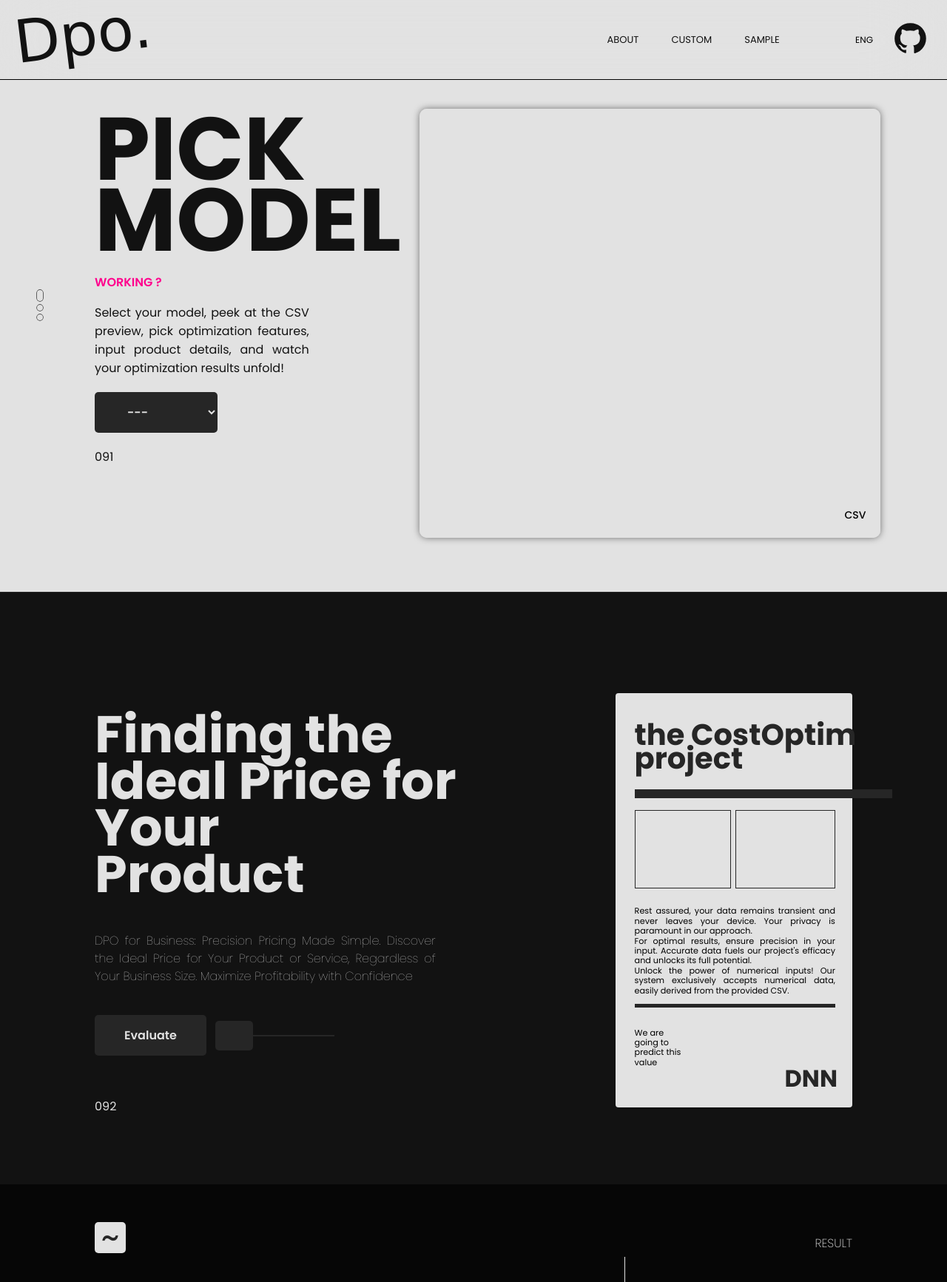
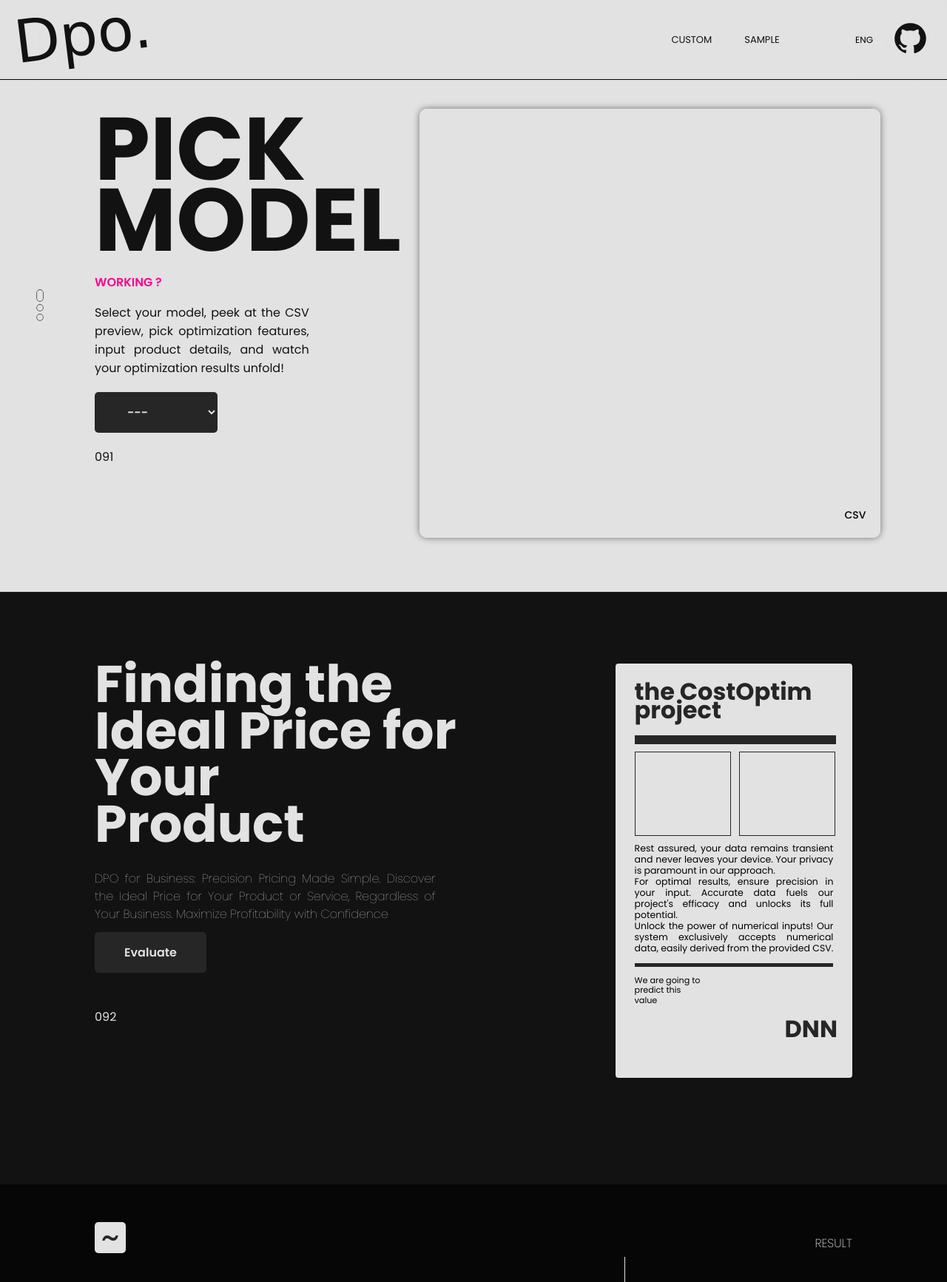
Before and after one commit to AMN-D/PRICEOPTIM, a Django app: template price_optimisation/files/templates/custom.html in a window 1280 px wide. Shown: the top 1733 px of the page at 74% size. Run offline with Django 4.2, Linux system fonts and the light colour scheme; the template is opened without the code that fills it, so the values that code supplies are empty; some web fonts are replaced.

Commit message:
fixed styling and made it a little bit responsive

```diff
--- a/price_optimisation/files/static/style.css
+++ b/price_optimisation/files/static/style.css
@@ -758,7 +758,6 @@ footer {
     justify-content: space-between;
     align-items: flex-start;
     padding: 0 10%;
-    min-height: 200px;
 }
 
 .body-your-feature-input {
@@ -768,7 +767,6 @@ footer {
 }
 
 .body-your-feature-selector {
-    min-height: 200px;
     height: 100vh;
     display: flex;
     flex-direction: column;
@@ -782,12 +780,13 @@ footer {
     font-size: 70px;
     line-height: 0.9;
     color: var(--bg-color);
-    margin-top: 20vh;
+    margin-top: 15%;
+    margin-bottom: 5%;
 }
 
 .body-your-feature-input-paragraph {
     width: 75%;
-    margin-bottom: 5vh;
+    margin-bottom: 2%;
 }
 
 .body-your-feature-input-paragraph p {
@@ -803,68 +802,13 @@ footer {
 
 .body-your-feature-input-main-eval {
     position: relative;
+    display: flex;
+    flex-direction: row;
+    justify-content: space-between;
+    align-items: center;
+    width: 40%;
+    overflow: hidden;
 }
-
-.line-old {
-    position: absolute;
-    top: 50%;
-    left: 20.5vh;
-    height: 2px;
-    background-color: var(--light-black);
-    width: 10rem;
-    transition: width 0.5s ease;
-    width: 20vh;
-}
-
-.line {
-    position: absolute;
-    top: 50%;
-    left: 20.5vh;
-    height: 2px;
-    background-color: var(--neon-pink);
-    width: 0;
-}
-
-.small-canvas-old {
-    position: absolute;
-    top: 1vh;
-    right: 50vh;
-    width: 4vw;
-    height: 5vh;
-    background-color: var(--light-black);
-    border-radius: 5px;
-}
-
-.small-canvas {
-    position: absolute;
-    top: 1vh;
-    right: 50vh;
-    width: 0;
-    height: 5vh;
-    background-color: var(--light-black);
-    border-radius: 5px;
-    overflow: hidden;
-    transition: width 2s;
-}
-
-@keyframes fillLine {
-    from {
-        width: 0;
-    }
-    to {
-        width: 10rem;
-    }
-}
-
-@keyframes fillCanvas {
-    0% {
-        width: 0;
-    }
-    100% {
-        width: 4vw;
-    }
-}
-
 
 .body-your-feature-input-main-eval button.custom-button {
     font-family: "Poppins", sans-serif;
@@ -878,6 +822,17 @@ footer {
     color: var(--bg-color);
     cursor: pointer;
     transition: background-color 0.3s, color 0.3s;
+    animation: none;
+}
+
+@keyframes buttonClickAnimation {
+    0% { transform: scale(1); } /* Start with normal size */
+    50% { transform: scale(0.95); } /* Shrink to 95% of its size */
+    100% { transform: scale(1); } /* Return to normal size */
+}
+
+.body-your-feature-input-main-eval button.custom-button:active {
+    animation: buttonClickAnimation 0.3s ease; /* Apply animation on click */
 }
 
 .body-your-feature-input-main-eval button.custom-button:hover {
@@ -891,41 +846,42 @@ footer {
     font-weight: 400;
     font-style: normal;
     font-size: 16px;
-    margin-top: 5vh;
+    margin-top: 5%;
     color: var(--bg-color);
 }
 
 .body-your-feature-selector-inside {
     background-color: var(--bg-color);
-    height: 70vh;
-    margin-top: 17vh;
+    height: 70%;
+    margin-top: 30%;
     border-radius: 4px;
     display: flex;
     flex-direction: column;
+    overflow: hidden;
 }
 
 .body-your-feature-selector-inside-text {
     align-items: center;
     justify-content: flex-start;
     display: flex;
-    margin-left: 2vw;
-    margin-top: 1vw;
+    margin-left: 8%;
+    margin-top: 1%;
     border-bottom: 12px solid var(--light-black);
-    width: 43.5vh;
+    width: 85%;
 }
 
 .body-your-feature-selector-inside-text h1 {
     font-family: "Poppins", sans-serif;
     font-weight: 700;
     font-style: normal;
-    font-size: 2.5rem;
+    font-size: 2rem;
     color: var(--light-black);
     line-height: 0.8;
 }
 
 .body-your-feature-selector-inside-inside {
-    margin-top: 2vh;
-    height: 15vh;
+    margin-top: 3%;
+    height: 20%;
     width: 100%;
     display: flex;
     flex-direction: row;
@@ -936,17 +892,17 @@ footer {
     overflow-x: auto;
     overflow-y: hidden;
     border: 1px solid var(--light-black);
-    margin-left: 2vw;
-    height: 13vh;
+    margin-left: 8%;
+    height: 14vh;
 }
 
 .body-your-feature-input-main {
-    width: 41.5%;
+    width: 40%;
     overflow-x: auto;
     overflow-y: hidden;
     border: 1px solid var(--light-black);
-    margin-left: 0.5vw;
-    height: 13vh;
+    margin-left: 3.5%;
+    height: 14vh;
 }
 
 .body-your-feature-input-main::-webkit-scrollbar {
@@ -1036,14 +992,14 @@ footer {
 }
 
 .body-your-feature-inside-desc {
-    margin-left: 2vw;
-    width: 21.2vw;
+    margin-left: 8%;
+    width: 84%;
     border-bottom: 5px solid var(--light-black);
 }
 
 .body-your-feature-inside-desc p {
     font-family: 'Poppins', sans-serif;
-    font-size: 0.7rem;
+    font-size: 0.78rem;
     line-height: 1.2;
     text-align: justify;
     font-weight: 400;
@@ -1059,8 +1015,10 @@ footer {
 }
 
 .outcome-div-cover {
-    margin-left: 2vw;
-    width: 5vw;
+    margin-left: 8%;
+    width: 30%;
+    height: 90%;
+    overflow: hidden;
 }
 
 .body-your-feature-outcome-desc {
@@ -1073,8 +1031,7 @@ footer {
 
 .outcome-div-cover-bottom {
     position: relative;
-    margin-top: 2vh;
-    height: 15vh;
+    height: 22%;
     width: 100%;
     display: flex;
     flex-direction: row;
--- a/price_optimisation/files/templates/base.html
+++ b/price_optimisation/files/templates/base.html
@@ -20,7 +20,7 @@
         </div>
         <div class="base-links">
             <ul>
-                <li><a href="##">ABOUT</a></li>
+                <!--<li><a href="##">ABOUT</a></li>-->
                 <li><a href="{% url 'custom' %}">CUSTOM</a></li>
                 <li><a href="#">SAMPLE</a></li>
             </ul>
--- a/price_optimisation/files/templates/custom.html
+++ b/price_optimisation/files/templates/custom.html
@@ -43,14 +43,11 @@
                         Product</h1>
                 </div>
                 <div class="body-your-feature-input-paragraph">
-                    <p>DPO for Business: Precision Pricing Made Simple. Discover the Ideal Price for Your Product or Service, Regardless of Your Business Size. Maximize Profitability with Confidence</p>
+                    <p>DPO for Business: Precision Pricing Made Simple. Discover the Ideal Price for Your Product or Service, Regardless of Your Business. Maximize Profitability with Confidence</p>
                 </div>
                 <div class="body-your-feature-input-main-eval">
                     <button class="custom-button" onclick="retrieveInputFieldValuesAndSendData()">Evaluate</button>
-                    <div class="line-old"></div>
-                    <div class="line"></div>
-                    <canvas class="small-canvas-old"></canvas>
-                    <canvas class="small-canvas"></canvas>
+
                 </div>
                 <div class="body-your-inside-design-input-main">
                     <p>092</p>
@@ -143,17 +140,17 @@
         var scrollPosition = window.scrollY;
         var scroll1 = document.querySelector('.scroll1');
         var scroll2 = document.querySelector('.scroll2');
-        var scroll3 = document.querySelector('.scroll3'); // Select .scroll3 element
+        var scroll3 = document.querySelector('.scroll3');
 
         // Increase the height of the first dot if at the top
-        if (scrollPosition <= 200) { // Adjust the value as desired
+        if (scrollPosition <= 200) {
             scroll1.classList.add('increase');
         } else {
             scroll1.classList.remove('increase');
         }
 
         // Increase the height of the second dot if below the top and within a certain range
-        if (scrollPosition > 200 && scrollPosition <= 800) { // Adjusted the range here
+        if (scrollPosition > 200 && scrollPosition <= 800) {
             scroll2.classList.add('increase');
         } else {
             scroll2.classList.remove('increase');
@@ -167,10 +164,44 @@
         }
     });
 
+    document.addEventListener("DOMContentLoaded", function() {
+        const scroll1 = document.querySelector('.scroll1');
+        const scroll2 = document.querySelector('.scroll2');
+        const scroll3 = document.querySelector('.scroll3');
 
+        scroll1.addEventListener("click", function(event) {
+            event.preventDefault();
+            scrollToSection(".body-your-inside");
+        });
 
+        scroll2.addEventListener("click", function(event) {
+            event.preventDefault();
+            scrollToSection(".body-your-feature");
+        });
 
+        scroll3.addEventListener("click", function(event) {
+            event.preventDefault();
+            scrollToSection(".body-result-inside");
+        });
+    });
 
+    function scrollToSection(sectionSelector) {
+        const targetDiv = document.querySelector(sectionSelector);
+        const targetPosition = getOffset(targetDiv);
+        window.scrollTo({
+            top: targetPosition,
+            behavior: "smooth"
+        });
+    }
+
+    function getOffset(element) {
+        let offset = 0;
+        while (element) {
+            offset += element.offsetTop;
+            element = element.offsetParent;
+        }
+        return offset;
+    }
 
     document.addEventListener("DOMContentLoaded", function() {
         const sampleLink = document.querySelector('a[href="####"]');
@@ -447,19 +478,10 @@
     });
 
     if (allFilled) {
-            const line = document.querySelector('.line');
-            line.style.animation = 'fillLine 2s forwards';
+        // Your existing code for animations here
 
-            setTimeout(function() {
-                const canvas = document.querySelector('.small-canvas');
-                canvas.style.width = '4vw';
-                canvas.style.animation = 'fillCanvas 2s forwards'; // Add animation to fill canvas
-                canvas.style.backgroundColor = 'var(--neon-pink)';
-
-                // Change button color to neon pink
-                const button = document.querySelector('.custom-button');
-                button.style.backgroundColor = 'var(--neon-pink)';
-            }, 1000);
+        // Scroll down to the third div (`.body-result-inside`)
+        scrollToSection(".body-result-inside");
     } else {
         alert("Please fill in all input fields before proceeding.");
     }
@@ -485,6 +507,23 @@
     }
 });
 
+function scrollToSection(sectionSelector) {
+    const targetDiv = document.querySelector(sectionSelector);
+    const targetPosition = getOffset(targetDiv);
+    window.scrollTo({
+        top: targetPosition,
+        behavior: "smooth"
+    });
+}
+
+function getOffset(element) {
+    let offset = 0;
+    while (element) {
+        offset += element.offsetTop;
+        element = element.offsetParent;
+    }
+    return offset;
+}
 
 </script>
 
```
Lines whose indentation alone changed are shown as unchanged.
